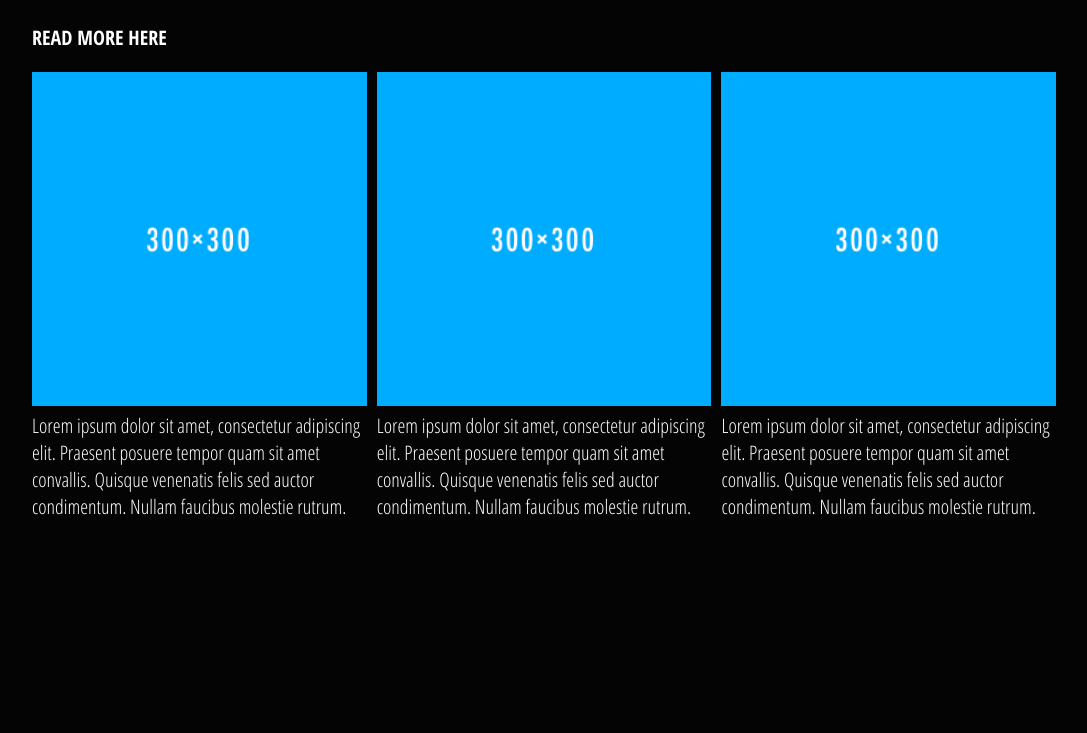
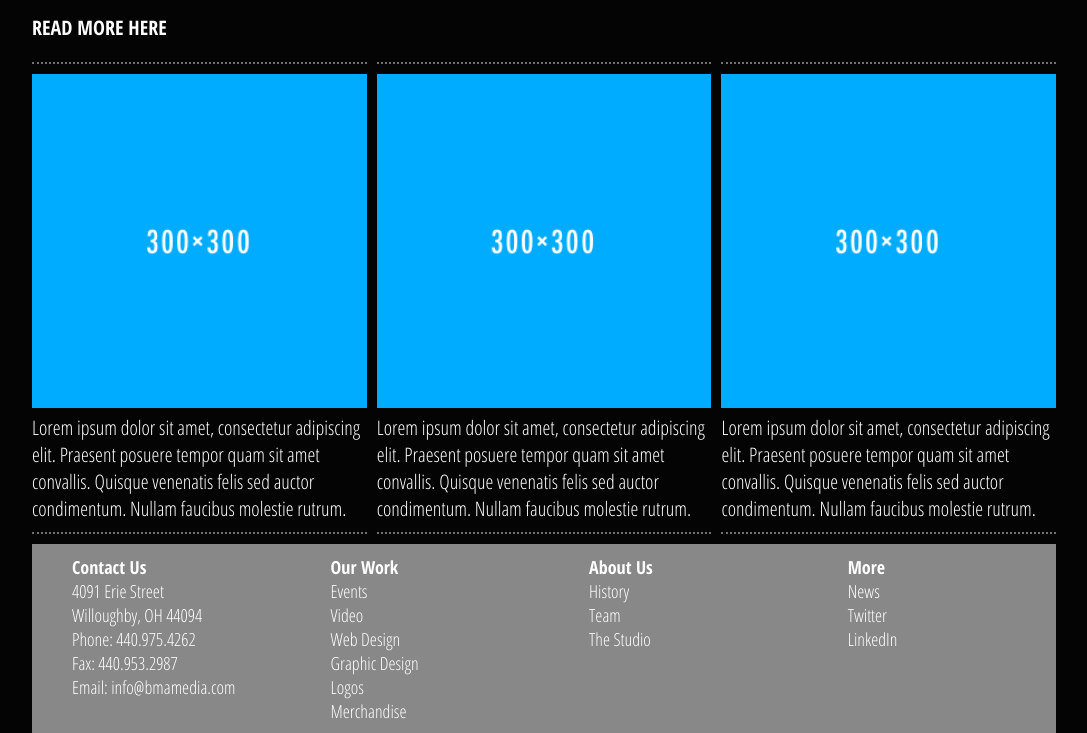
Before and after one commit to khadirahhobbs/bma, a website: page index.html in a window 1280 px wide. Shown: the part 858-1591 px from the top of the page, without its empty margins (96-1183 px from the left). Before the commit the page ends 1388 px from the top, so only its background shows below. Drawn offline with Linux system fonts and the light colour scheme.

Commit message:
added footer

```diff
--- a/gulpfile.js
+++ b/gulpfile.js
@@ -7,6 +7,7 @@ var sass = require('gulp-sass');
 var concat = require('gulp-concat');
 var uglify = require('gulp-uglify');
 var rename = require('gulp-rename');
+var uglifycss = require('gulp-uglifycss');
 
 // Lint Task
 gulp.task('lint', function() {
@@ -20,9 +21,18 @@ gulp.task('sass', function() {
     return gulp.src('scss/*.scss')
         .pipe(sass())
         .pipe(gulp.dest('css'));
-        .pipe(rename('all.min.css'))
-        .pipe(uglify())
-        .pipe(gulp.dest('css/min'));
+});
+
+
+// Minify Our CSS
+gulp.task('css', function () {
+  gulp.src('scss/*.css')
+    .pipe(uglifycss({
+      "maxLineLen": 80,
+      "uglyComments": true
+    }))
+    .pipe(rename('all.min.css'))
+    .pipe(gulp.dest('css/min'));
 });
 
 // Concatenate & Minify JS
@@ -42,4 +52,4 @@ gulp.task('watch', function() {
 });
 
 // Default Task
-gulp.task('default', ['lint', 'sass', 'scripts', 'watch']);
+gulp.task('default', ['lint', 'sass', 'css', 'scripts', 'watch']);
--- a/index.html
+++ b/index.html
@@ -47,6 +47,48 @@
             </div>
         </div>
     </main>
+    <footer class="clearfix">
 
+        <div class="row">
+            <div class="col col-1-4">
+                <ul class="">
+                    <li>Contact Us</li>
+                    <li>4091 Erie Street</li>
+                    <li>Willoughby, OH 44094</li>
+                    <li>Phone: 440.975.4262</li>
+                    <li>Fax: 440.953.2987</li>
+                    <li>Email: info@bmamedia.com</li>
+                </ul>
+            </div>
+            <div class="col col-1-4">
+                <ul>
+                    <li>Our Work</li>
+                    <li><a href="#">Events</a></li>
+                    <li><a href="#">Video</a></li>
+                    <li><a href="#">Web Design</a></li>
+                    <li><a href="#">Graphic Design</a></li>
+                    <li><a href="#">Logos</a></li>
+                    <li><a href="#">Merchandise</a></li>
+                </ul>
+            </div>
+            <div class="col col-1-4">
+                <ul>
+                    <li>About Us</li>
+                    <li><a href="#">History</a></li>
+                    <li><a href="#">Team</a></li>
+                    <li><a href="#">The Studio</a></li>
+                </ul>
+            </div>
+            <div class="col col-1-4 last">
+                <ul>
+                    <li>More</li>
+                    <li><a href="#">News</a></li>
+                    <li><a href="#">Twitter</a></li>
+                    <li><a href="#">LinkedIn</a></li>
+                </ul>
+            </div>
+        </div>
+
+    </footer>
 </body>
 </html>
--- a/scss/styles.scss
+++ b/scss/styles.scss
@@ -7,15 +7,16 @@ $accentColor: #727171;
 
 // Mixins
 
-@mixin border-style($accentColor: #727171) {
+@mixin borderStyle($accentColor:#727171) {
 
-	border-top-width: 1px;
+	border-top-width: 2px;
    border-top-style: dotted;
    border-bottom-style: dotted;
    border-top-color: $accentColor;
    border-bottom-color: $accentColor;
-   border-bottom-width: 1px;
+   border-bottom-width: 2px;
 }
+
 
 *, html {
 	margin: 0;
@@ -89,13 +90,53 @@ header {
 }
 
 main {
-	padding-top: 20px;
+	padding-top: 10px;
 
 }
 
 #portfolio_row {
-	@include border-style();
+
+	.col-1-3 {
+		@include borderStyle($accentColor);
+	padding: 10px 0;
 
 
+	}
 
 }
+
+.clearfix:after {
+  content: "";
+  display: table;
+  clear: both;
+
+}
+
+footer {
+
+	clear: both;
+	background-color: #888;
+
+	ul {
+
+
+	}
+
+	li {
+		font-size: 18px;
+		list-style: none;
+
+			&:first-child {
+				font-weight: bold;
+
+			}
+
+			a {
+				&:hover {
+					color: #fff;
+				}
+			}
+
+	}
+
+}
```
Also changed, not shown: package.json (+5 -2 lines), css/styles.css, dist/js/all.min.js, 1 other file.
